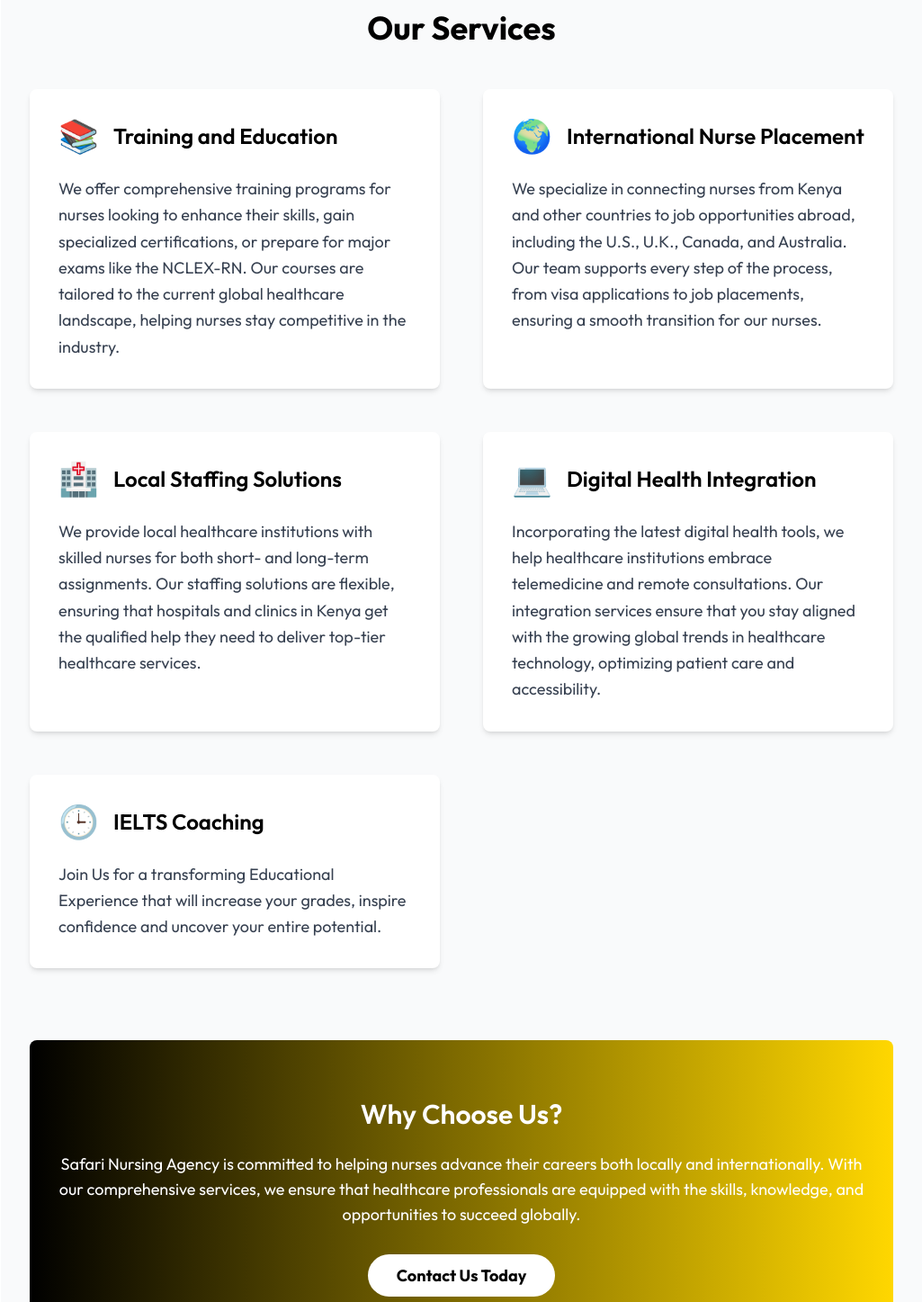
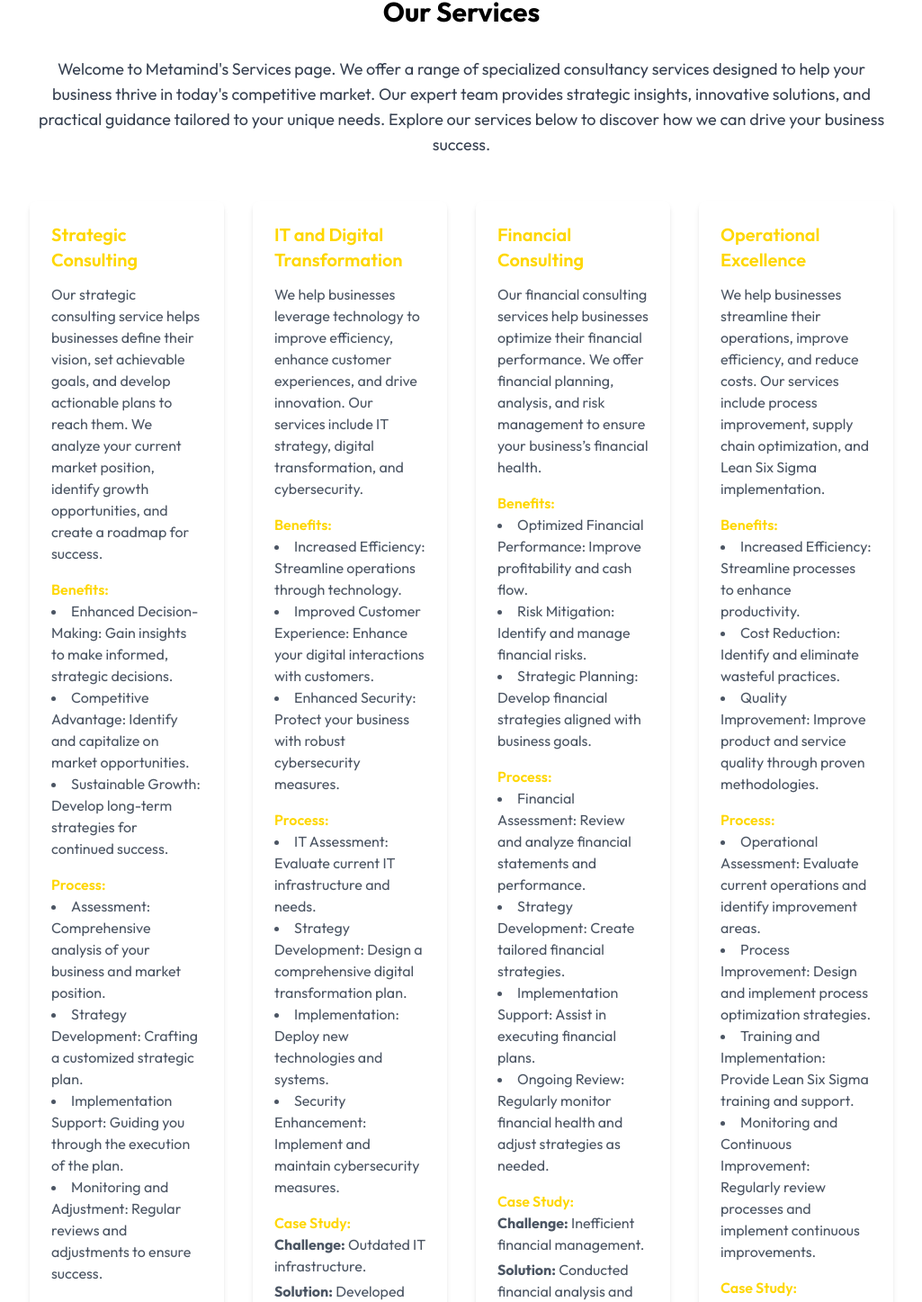
Before and after one commit to Aftermath001/MetaMind-Limited, a React (Vite) app in the folder my-app/: page /services in a window 1280 px wide. Shown: the part 170-1617 px from the top of the page at 90% size, without its empty margins (127-1152 px from the left). Built offline with nearby package versions, Linux system fonts and the light colour scheme.

Commit message:
Services

```diff
--- a/my-app/src/components/ServicesPage.jsx
+++ b/my-app/src/components/ServicesPage.jsx
@@ -38,7 +38,11 @@
 
   const itemVariant = {
     hidden: { opacity: 0, y: 50 },
-    visible: { opacity: 1, y: 0, transition: { duration: 0.5, ease: "easeOut" } },
+    visible: {
+      opacity: 1,
+      y: 0,
+      transition: { duration: 0.5, ease: "easeOut" },
+    },
   };
 
   return (
--- a/my-app/src/pages/Services.jsx
+++ b/my-app/src/pages/Services.jsx
@@ -1,114 +1,170 @@
 import React from "react";
 import { motion } from "framer-motion";
 
-const Services = () => {
+const ServicesPage = () => {
   const services = [
     {
-      title: "Training and Education",
-      description: `We offer comprehensive training programs for nurses looking to enhance their skills, gain specialized certifications, or prepare for major exams like the NCLEX-RN. Our courses are tailored to the current global healthcare landscape, helping nurses stay competitive in the industry.`,
-      icon: "📚",
+      title: "Strategic Consulting",
+      description:
+        "Our strategic consulting service helps businesses define their vision, set achievable goals, and develop actionable plans to reach them. We analyze your current market position, identify growth opportunities, and create a roadmap for success.",
+      benefits: [
+        "Enhanced Decision-Making: Gain insights to make informed, strategic decisions.",
+        "Competitive Advantage: Identify and capitalize on market opportunities.",
+        "Sustainable Growth: Develop long-term strategies for continued success.",
+      ],
+      process: [
+        "Assessment: Comprehensive analysis of your business and market position.",
+        "Strategy Development: Crafting a customized strategic plan.",
+        "Implementation Support: Guiding you through the execution of the plan.",
+        "Monitoring and Adjustment: Regular reviews and adjustments to ensure success.",
+      ],
+      caseStudy: {
+        challenge: "ABC Corp needed a new market entry strategy.",
+        solution: "We conducted market research, developed a strategic plan, and assisted in execution.",
+        result: "ABC Corp successfully entered a new market, increasing revenue by 30%.",
+      },
     },
     {
-      title: "International Nurse Placement",
-      description: `We specialize in connecting nurses from Kenya and other countries to job opportunities abroad, including the U.S., U.K., Canada, and Australia. Our team supports every step of the process, from visa applications to job placements, ensuring a smooth transition for our nurses.`,
-      icon: "🌍",
+      title: "IT and Digital Transformation",
+      description:
+        "We help businesses leverage technology to improve efficiency, enhance customer experiences, and drive innovation. Our services include IT strategy, digital transformation, and cybersecurity.",
+      benefits: [
+        "Increased Efficiency: Streamline operations through technology.",
+        "Improved Customer Experience: Enhance your digital interactions with customers.",
+        "Enhanced Security: Protect your business with robust cybersecurity measures.",
+      ],
+      process: [
+        "IT Assessment: Evaluate current IT infrastructure and needs.",
+        "Strategy Development: Design a comprehensive digital transformation plan.",
+        "Implementation: Deploy new technologies and systems.",
+        "Security Enhancement: Implement and maintain cybersecurity measures.",
+      ],
+      caseStudy: {
+        challenge: "Outdated IT infrastructure.",
+        solution: "Developed and executed a digital transformation strategy.",
+        result: "Increased operational efficiency by 25% and improved customer satisfaction.",
+      },
     },
     {
-      title: "Local Staffing Solutions",
-      description: `We provide local healthcare institutions with skilled nurses for both short- and long-term assignments. Our staffing solutions are flexible, ensuring that hospitals and clinics in Kenya get the qualified help they need to deliver top-tier healthcare services.`,
-      icon: "🏥",
+      title: "Financial Consulting",
+      description:
+        "Our financial consulting services help businesses optimize their financial performance. We offer financial planning, analysis, and risk management to ensure your business’s financial health.",
+      benefits: [
+        "Optimized Financial Performance: Improve profitability and cash flow.",
+        "Risk Mitigation: Identify and manage financial risks.",
+        "Strategic Planning: Develop financial strategies aligned with business goals.",
+      ],
+      process: [
+        "Financial Assessment: Review and analyze financial statements and performance.",
+        "Strategy Development: Create tailored financial strategies.",
+        "Implementation Support: Assist in executing financial plans.",
+        "Ongoing Review: Regularly monitor financial health and adjust strategies as needed.",
+      ],
+      caseStudy: {
+        challenge: "Inefficient financial management.",
+        solution: "Conducted financial analysis and implemented a new financial strategy.",
+        result: "Improved cash flow management and increased profitability by 20%.",
+      },
     },
     {
-      title: "Digital Health Integration",
-      description: `Incorporating the latest digital health tools, we help healthcare institutions embrace telemedicine and remote consultations. Our integration services ensure that you stay aligned with the growing global trends in healthcare technology, optimizing patient care and accessibility.`,
-      icon: "💻",
-    },
-    {
-      title: "IELTS Coaching",
-      description: `Join Us for a transforming Educational Experience that will increase your grades, inspire confidence and uncover your entire potential.`,
-      icon: "🕒 ",
+      title: "Operational Excellence",
+      description:
+        "We help businesses streamline their operations, improve efficiency, and reduce costs. Our services include process improvement, supply chain optimization, and Lean Six Sigma implementation.",
+      benefits: [
+        "Increased Efficiency: Streamline processes to enhance productivity.",
+        "Cost Reduction: Identify and eliminate wasteful practices.",
+        "Quality Improvement: Improve product and service quality through proven methodologies.",
+      ],
+      process: [
+        "Operational Assessment: Evaluate current operations and identify improvement areas.",
+        "Process Improvement: Design and implement process optimization strategies.",
+        "Training and Implementation: Provide Lean Six Sigma training and support.",
+        "Monitoring and Continuous Improvement: Regularly review processes and implement continuous improvements.",
+      ],
+      caseStudy: {
+        challenge: "Inefficient supply chain management.",
+        solution: "Optimized the supply chain and implemented Lean practices.",
+        result: "Reduced operational costs by 15% and improved supply chain efficiency.",
+      },
     },
   ];
 
-  const cardVariants = {
-    hidden: { opacity: 0, scale: 0.8 },
-    visible: { opacity: 1, scale: 1, transition: { duration: 0.5 } },
-  };
-
-  const containerVariants = {
+  const containerVariant = {
     hidden: { opacity: 0 },
     visible: {
       opacity: 1,
-      transition: { staggerChildren: 0.3 },
+      transition: {
+        staggerChildren: 0.2,
+        delayChildren: 0.5,
+      },
     },
   };
 
+  const itemVariant = {
+    hidden: { opacity: 0, y: 50 },
+    visible: { opacity: 1, y: 0, transition: { duration: 0.5, ease: "easeOut" } },
+  };
+
   return (
-    <motion.div className="bg-gray-50 py-16 px-8">
-      <div className="max-w-7xl mx-auto">
-        {/* Title */}
-        <motion.h1
-          className="text-4xl font-bold text-center text-primary mb-12"
-          initial={{ opacity: 0, y: -50 }}
-          animate={{ opacity: 1, y: 0 }}
-          transition={{ duration: 0.6 }}
-        >
+    <div className="py-12 bg-tertiary">
+      <div className="max-w-7xl mx-auto px-4 sm:px-6 lg:px-8">
+        <h2 className="text-3xl font-bold text-center text-primary mb-8">
           Our Services
-        </motion.h1>
+        </h2>
+        <p className="text-center text-lg text-gray-700 mb-12">
+          Welcome to Metamind's Services page. We offer a range of specialized consultancy services designed to help your business thrive in today's competitive market. Our expert team provides strategic insights, innovative solutions, and practical guidance tailored to your unique needs. Explore our services below to discover how we can drive your business success.
+        </p>
 
-        {/* Service Cards Section */}
+        {/* Container for animated service cards */}
         <motion.div
-          className="grid gap-12 grid-cols-1 sm:grid-cols-2 lg:grid-cols-2 xl:grid-cols-2"
-          variants={containerVariants}
+          className="grid gap-8 grid-cols-1 sm:grid-cols-2 lg:grid-cols-2 xl:grid-cols-4"
+          variants={containerVariant}
           initial="hidden"
           animate="visible"
         >
           {services.map((service, index) => (
             <motion.div
               key={index}
-              className="bg-white rounded-lg shadow-md hover:shadow-xl transition-shadow duration-300"
-              variants={cardVariants}
-              whileHover={{ scale: 1.05 }}
+              className="bg-white rounded-lg shadow-md p-6 hover:shadow-xl transition-shadow duration-300"
+              variants={itemVariant}
             >
-              <div className="p-8">
-                <div className="flex items-center mb-6">
-                  <span className="text-4xl mr-4">{service.icon}</span>
-                  <h2 className="text-2xl font-semibold text-primary">
-                    {service.title}
-                  </h2>
-                </div>
-                <p className="text-gray-700 text-lg leading-relaxed">
-                  {service.description}
-                </p>
-              </div>
+              <h3 className="text-xl font-semibold mb-3 text-secondary">
+                {service.title}
+              </h3>
+              <p className="text-gray-600 mb-4">{service.description}</p>
+
+              <h4 className="font-semibold text-secondary">Benefits:</h4>
+              <ul className="list-disc list-inside mb-4">
+                {service.benefits.map((benefit, i) => (
+                  <li key={i} className="text-gray-600">{benefit}</li>
+                ))}
+              </ul>
+
+              <h4 className="font-semibold text-secondary">Process:</h4>
+              <ul className="list-disc list-inside mb-4">
+                {service.process.map((step, i) => (
+                  <li key={i} className="text-gray-600">{step}</li>
+                ))}
+              </ul>
+
+              <h4 className="font-semibold text-secondary">Case Study:</h4>
+              <p className="text-gray-600 mb-1"><strong>Challenge:</strong> {service.caseStudy.challenge}</p>
+              <p className="text-gray-600 mb-1"><strong>Solution:</strong> {service.caseStudy.solution}</p>
+              <p className="text-gray-600"><strong>Result:</strong> {service.caseStudy.result}</p>
             </motion.div>
           ))}
         </motion.div>
 
-        {/* Section for Benefits and Call to Action */}
-        <motion.div
-          className="mt-20 bg-gradient-to-r from-primary to-secondary rounded-lg py-16 px-8 text-white text-center"
-          initial={{ opacity: 0, y: 50 }}
-          animate={{ opacity: 1, y: 0 }}
-          transition={{ duration: 0.6 }}
-        >
-          <h2 className="text-3xl font-semibold mb-6">Why Choose Us?</h2>
-          <p className="text-lg mb-10">
-            Safari Nursing Agency is committed to helping nurses advance their
-            careers both locally and internationally. With our comprehensive
-            services, we ensure that healthcare professionals are equipped with
-            the skills, knowledge, and opportunities to succeed globally.
-          </p>
-          <a
-            href="/contact"
-            className="bg-white text-primary py-2 px-4 md:py-3 md:px-8 rounded-full text-base md:text-lg font-bold hover:bg-gray-200 transition-colors"
-          >
-            Contact Us Today
+        <div className="text-center mt-12">
+          <h3 className="text-2xl font-bold text-primary mb-4">Ready to Transform Your Business?</h3>
+          <p className="text-gray-700 mb-6">Contact us today to learn more about how Metamind can help you achieve your goals. Whether you need strategic guidance, technological innovation, financial optimization, or operational efficiency, our team of experts is here to assist you.</p>
+          <a href="mailto:contact@metamind.com" className="bg-secondary text-white px-6 py-3 rounded-md hover:bg-gold transition duration-300">
+            Get in Touch
           </a>
-        </motion.div>
+        </div>
       </div>
-    </motion.div>
+    </div>
   );
 };
 
-export default Services;
+export default ServicesPage;
```
